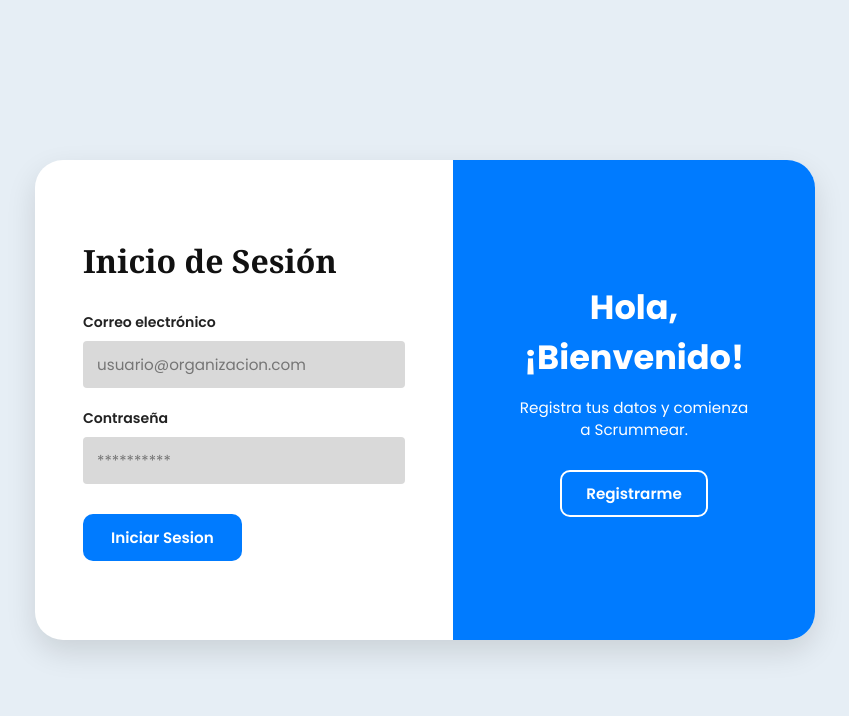
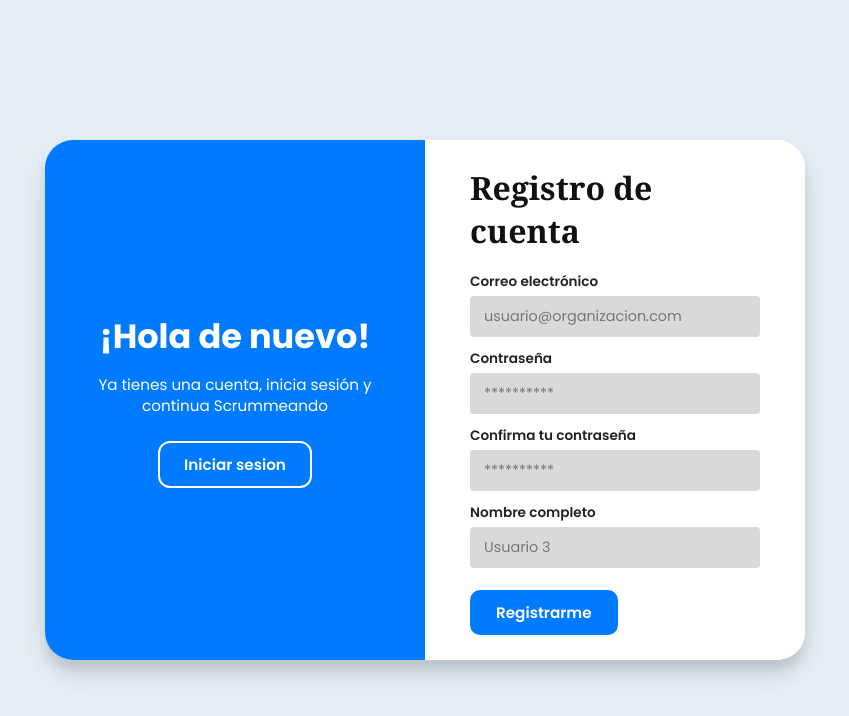
Before and after one commit to Saul848/Proyecto-SCRUM, a website: page public/html/login.html in a window 1280 px wide. Both pictures are taken after a click on the button "Registrarme". Shown: the whole page, without its empty margins (215-1064 px from the left). Drawn offline with Linux system fonts and the light colour scheme.

Commit message:
feat: mejoras de login

```diff
--- a/app.js
+++ b/app.js
@@ -65,9 +65,3 @@ http.createServer((req, res)=>{
     res.writeHead(301, {Location:`https://${host}:8443${req.url}`});
     res.end();
 }).listen(8082);
-
-const proyectosRoutes = require('./routes/proyectosRoutes');
-app.use('/proyectos', proyectosRoutes);
-
-const usuarioRoutes = require('./routes/UsuarioRoutes');
-app.use('/usuarios', usuarioRoutes);
--- a/public/css/login.css
+++ b/public/css/login.css
@@ -8,115 +8,166 @@
 }
 
 body {
-  background-color: #e6eef5;
-  min-height: 100vh;
+  background-color: #e5eff5;
   display: flex;
   justify-content: center;
   align-items: center;
+  min-height: 100vh;
 }
 
-.card-login {
-  display: flex;
-  width: 780px;
-  min-height: 480px;
+/* Tarjeta principal con bordes redondeados y sombra suave */
+.contenedor {
   background-color: #ffffff;
   border-radius: 28px;
+  box-shadow: 0 14px 28px rgba(0, 0, 0, 0.12), 0 10px 10px rgba(0, 0, 0, 0.08);
+  position: relative;
   overflow: hidden;
-  box-shadow: 0 12px 30px rgba(0, 0, 0, 0.12);
+  width: 760px;
+  max-width: 100%;
+  min-height: 520px;
 }
 
-/* Formulario izquierdo */
-.panel-form {
-  flex: 1;
-  padding: 60px 48px;
+/* Contenedor general para los formularios */
+.form-container {
+  position: absolute;
+  top: 0;
+  height: 100%;
+  transition: all 0.6s ease-in-out;
+}
+
+.form-container form {
+  background-color: #ffffff;
   display: flex;
   flex-direction: column;
+  padding: 0 45px;
+  height: 100%;
   justify-content: center;
+  text-align: left;
 }
 
-.panel-form h2 {
+.form-container h2 {
   font-family: 'Playfair Display', Georgia, serif;
   font-size: 2rem;
   font-weight: 800;
-  margin-bottom: 30px;
+  margin-bottom: 20px;
   color: #111111;
 }
 
-.campo {
-  display: flex;
-  flex-direction: column;
-  margin-bottom: 20px;
+.form-container label {
+  font-size: 0.85rem;
+  font-weight: 600;
+  color: #222222;
+  margin-bottom: 4px;
 }
 
-.campo label {
-  font-size: 0.88rem;
-  font-weight: 600;
-  margin-bottom: 8px;
-  color: #222222;
-}
-
-.campo input {
+.form-container input {
   background-color: #d9d9d9;
   border: none;
+  padding: 10px 14px;
+  margin-bottom: 12px;
   border-radius: 4px;
-  padding: 12px 14px;
-  font-size: 0.95rem;
+  font-size: 0.9rem;
   color: #333333;
   outline: none;
 }
 
+.form-container input::placeholder {
+  color: #777777;
+}
+
+/* Botón principal azul sólido */
 .btn-azul {
   background-color: #007bff;
   color: #ffffff;
+  font-size: 0.95rem;
+  font-weight: 600;
+  padding: 11px 26px;
   border: none;
   border-radius: 10px;
-  padding: 12px 28px;
-  font-size: 0.95rem;
-  font-weight: 600;
   cursor: pointer;
+  align-self: flex-start;
   margin-top: 10px;
-  align-self: flex-start;
   transition: background-color 0.2s ease;
 }
 
 .btn-azul:hover {
-  background-color: #0056b3;
+  background-color: #0062cc;
 }
 
-/* Panel informativo derecho */
-.panel-info {
-  flex: 1;
-  background-color: #007bff;
+/* Posición del Login por defecto (lado izquierdo) */
+.login-container {
+  left: 0;
+  width: 50%;
+  z-index: 2;
+}
+
+/* Posición del Registro por defecto (oculto) */
+.registro-container {
+  left: 0;
+  width: 50%;
+  opacity: 0;
+  z-index: 1;
+}
+
+/* Panel Deslizante Azul (Overlay) */
+.overlay-container {
+  position: absolute;
+  top: 0;
+  left: 50%;
+  width: 50%;
+  height: 100%;
+  overflow: hidden;
+  transition: transform 0.6s ease-in-out;
+  z-index: 100;
+}
+
+.overlay {
+  background: #007bff;
   color: #ffffff;
+  position: relative;
+  left: -100%;
+  height: 100%;
+  width: 200%;
+  transform: translateX(0);
+  transition: transform 0.6s ease-in-out;
+}
+
+.overlay-panel {
+  position: absolute;
   display: flex;
   flex-direction: column;
   justify-content: center;
   align-items: center;
+  padding: 0 40px;
   text-align: center;
-  padding: 40px;
+  top: 0;
+  height: 100%;
+  width: 50%;
+  transform: translateX(0);
+  transition: transform 0.6s ease-in-out;
 }
 
-.panel-info h1 {
+.overlay-panel h1 {
   font-size: 2.1rem;
   font-weight: 700;
-  margin-bottom: 14px;
+  margin-bottom: 12px;
 }
 
-.panel-info p {
+.overlay-panel p {
   font-size: 0.95rem;
-  margin-bottom: 30px;
-  max-width: 240px;
   line-height: 1.4;
+  margin-bottom: 25px;
 }
 
+/* Botón transparente con borde blanco */
 .btn-borde {
-  background: transparent;
+  background-color: transparent;
+  border: 2px solid #ffffff;
   color: #ffffff;
-  border: 2px solid #ffffff;
-  border-radius: 10px;
-  padding: 10px 24px;
   font-size: 0.95rem;
   font-weight: 600;
+  padding: 10px 24px;
+  border-radius: 12px;
   cursor: pointer;
   transition: background-color 0.2s ease;
 }
@@ -125,89 +176,55 @@ body {
   background-color: rgba(255, 255, 255, 0.15);
 }
 
-/* Contenedor oscuro detrás del modal */
-.modal {
-  position: fixed;
-  top: 0;
-  left: 0;
-  width: 100vw;
-  height: 100vh;
-  background-color: rgba(0, 0, 0, 0.55);
-  display: flex;
-  justify-content: center;
-  align-items: center;
-  z-index: 1000;
+.overlay-izq {
+  transform: translateX(-20%);
 }
 
-/* Tarjeta flotante del modal */
-.modal-contenido {
-  background-color: #ffffff;
-  border-radius: 20px;
-  padding: 35px 40px;
-  width: 420px;
-  max-width: 90%;
-  position: relative;
-  box-shadow: 0 10px 30px rgba(0, 0, 0, 0.2);
+.overlay-der {
+  right: 0;
+  transform: translateX(0);
 }
 
-.modal-contenido h2 {
-  margin-bottom: 20px;
-  color: #111111;
-  font-size: 1.6rem;
+/* ========================================================
+   ANIMACIONES DE TRANSICIÓN (AL AGREGAR .panel-activo)
+   ======================================================== */
+
+.contenedor.panel-activo .login-container {
+  transform: translateX(100%);
+  opacity: 0;
+  z-index: 1;
 }
 
-.modal-contenido form div {
-  display: flex;
-  flex-direction: column;
-  margin-bottom: 14px;
+.contenedor.panel-activo .registro-container {
+  transform: translateX(100%);
+  opacity: 1;
+  z-index: 5;
+  animation: mostrar 0.6s;
 }
 
-.modal-contenido label {
-  font-size: 0.85rem;
-  font-weight: 600;
-  margin-bottom: 5px;
-  color: #333333;
+.contenedor.panel-activo .overlay-container {
+  transform: translateX(-100%);
 }
 
-.modal-contenido input {
-  background-color: #f0f3f6;
-  border: 1px solid #dcdcdc;
-  border-radius: 6px;
-  padding: 10px 12px;
-  font-size: 0.9rem;
-  outline: none;
+.contenedor.panel-activo .overlay {
+  transform: translateX(50%);
 }
 
-.modal-acciones {
-  display: flex;
-  gap: 10px;
-  margin-top: 15px;
+.contenedor.panel-activo .overlay-izq {
+  transform: translateX(0);
 }
 
-.btn-cerrar {
-  position: absolute;
-  top: 15px;
-  right: 20px;
-  font-size: 1.6rem;
-  cursor: pointer;
-  color: #666666;
+.contenedor.panel-activo .overlay-der {
+  transform: translateX(20%);
 }
 
-.btn-cerrar:hover {
-  color: #000000;
+@keyframes mostrar {
+  0%, 49.99% {
+    opacity: 0;
+    z-index: 1;
+  }
+  50%, 100% {
+    opacity: 1;
+    z-index: 5;
+  }
 }
-
-.btn-secundario {
-  background-color: #e2e8f0;
-  color: #333333;
-  border: none;
-  border-radius: 10px;
-  padding: 12px 20px;
-  font-size: 0.95rem;
-  font-weight: 600;
-  cursor: pointer;
-}
-
-.btn-secundario:hover {
-  background-color: #cbd5e1;
-}
--- a/public/html/login.html
+++ b/public/html/login.html
@@ -3,74 +3,69 @@
 <head>
   <meta charset="UTF-8">
   <meta name="viewport" content="width=device-width, initial-scale=1.0">
-  <title>Scrumbird - Inicio de Sesión</title>
+  <title>Scrumbird - Autenticación</title>
   <link rel="stylesheet" href="../css/login.css">
 </head>
 <body>
 
-  <div class="card-login">
-    <!-- Panel Izquierdo: Formulario Login -->
-    <div class="panel-form">
-      <h2>Inicio de Sesión</h2>
+  <div class="contenedor" id="contenedor">
 
+    <!-- Lado Formulario: Registro de cuenta (Modo Registro) -->
+    <div class="form-container registro-container">
+      <form id="form-registro">
+        <h2>Registro de cuenta</h2>
+
+        <label for="reg-email">Correo electrónico</label>
+        <input type="email" id="reg-email" placeholder="usuario@organizacion.com" required maxlength="25">
+
+        <label for="reg-passwd">Contraseña</label>
+        <input type="password" id="reg-passwd" placeholder="**********" required maxlength="20">
+
+        <label for="reg-confirm">Confirma tu contraseña</label>
+        <input type="password" id="reg-confirm" placeholder="**********" required maxlength="20">
+
+        <label for="reg-nombre">Nombre completo</label>
+        <input type="text" id="reg-nombre" placeholder="Usuario 3" required maxlength="20">
+
+        <button type="submit" class="btn-azul">Registrarme</button>
+      </form>
+    </div>
+
+    <!-- Lado Formulario: Inicio de Sesión (Modo Login) -->
+    <div class="form-container login-container">
       <form id="form-login">
-        <div class="campo">
-          <label for="correo">Correo electrónico</label>
-          <input
-            type="email"
-            id="correo"
-            name="correo"
-            placeholder="usuario@organizacion.com"
-            required
-          >
-        </div>
+        <h2>Inicio de Sesión</h2>
 
-        <div class="campo">
-          <label for="passwd">Contraseña</label>
-          <input
-            type="password"
-            id="passwd"
-            name="passwd"
-            placeholder="**********"
-            required
-          >
-        </div>
+        <label for="login-email">Correo electrónico</label>
+        <input type="email" id="login-email" placeholder="usuario@organizacion.com" required>
+
+        <label for="login-passwd">Contraseña</label>
+        <input type="password" id="login-passwd" placeholder="**********" required>
 
         <button type="submit" class="btn-azul">Iniciar Sesion</button>
       </form>
     </div>
 
-    <!-- Panel Derecho: Bienvenida / Scrummear -->
-    <div class="panel-info">
-      <h1>Hola, ¡Bienvenido!</h1>
-      <p>Registra tus datos y comienza a Scrummear.</p>
-      <button type="button" class="btn-borde" id="btn-registrarse">Registrarme</button>
+    <!-- Paneles Azules Deslizantes (Overlay) -->
+    <div class="overlay-container">
+      <div class="overlay">
+        <!-- Panel Azul cuando estás en Registro (muestra botón para regresar a Login) -->
+        <div class="overlay-panel overlay-izq">
+          <h1>¡Hola de nuevo!</h1>
+          <p>Ya tienes una cuenta, inicia sesión y continua Scrummeando</p>
+          <button type="button" class="btn-borde" id="btn-ir-login">Iniciar sesion</button>
+        </div>
+
+        <!-- Panel Azul cuando estás en Login (muestra botón para ir a Registro) -->
+        <div class="overlay-panel overlay-der">
+          <h1>Hola, ¡Bienvenido!</h1>
+          <p>Registra tus datos y comienza a Scrummear.</p>
+          <button type="button" class="btn-borde" id="btn-ir-registro">Registrarme</button>
+        </div>
+      </div>
     </div>
+
   </div>
-  <!-- Modal para Crear Cuenta -->
-<div id="modal-registro" class="modal" style="display: none;">
-    <h2>Crear Cuenta</h2>
-    <form id="form-registro">
-        <div>
-            <label for="reg-nombre">Nombre:</label>
-            <input type="text" id="reg-nombre" required maxlength="20">
-        </div>
-        <div>
-            <label for="reg-username">Nombre de Usuario:</label>
-            <input type="text" id="reg-username" required maxlength="20">
-        </div>
-        <div>
-            <label for="reg-email">Correo Electrónico:</label>
-            <input type="email" id="reg-email" maxlength="25">
-        </div>
-        <div>
-            <label for="reg-passwd">Contraseña:</label>
-            <input type="password" id="reg-passwd" required maxlength="20">
-        </div>
-        <button type="submit" id="btn-enviar-registro">Registrarse</button>
-        <button type="button" onclick="mostrarModal('modal-login')">Ir al Login</button>
-    </form>
-</div>
 
   <script src="../js/login.js"></script>
 </body>
--- a/public/js/login.js
+++ b/public/js/login.js
@@ -1,19 +1,32 @@
 document.addEventListener('DOMContentLoaded', () => {
+  const contenedor = document.getElementById('contenedor');
+  const btnIrRegistro = document.getElementById('btn-ir-registro');
+  const btnIrLogin = document.getElementById('btn-ir-login');
+
   const formLogin = document.getElementById('form-login');
+  const formRegistro = document.getElementById('form-registro');
 
+  // --- Transición Visual entre Login y Registro ---
+  btnIrRegistro.addEventListener('click', () => {
+    contenedor.classList.add('panel-activo');
+  });
+
+  btnIrLogin.addEventListener('click', () => {
+    contenedor.classList.remove('panel-activo');
+  });
+
+  // --- Envío del Login ---
   formLogin.addEventListener('submit', async (e) => {
     e.preventDefault();
 
-    const correo = document.getElementById('correo').value.trim();
-    const passwd = document.getElementById('passwd').value;
+    const email = document.getElementById('login-email').value.trim();
+    const passwd = document.getElementById('login-passwd').value;
 
     try {
-      const respuesta = await fetch('/api/usuarios/login', {
+      const respuesta = await fetch('/usuarios/login', {
         method: 'POST',
-        headers: {
-          'Content-Type': 'application/json'
-        },
-        body: JSON.stringify({ email: correo, passwd })
+        headers: { 'Content-Type': 'application/json' },
+        body: JSON.stringify({ email, passwd })
       });
 
       const resultado = await respuesta.json();
@@ -23,19 +36,55 @@ document.addEventListener('DOMContentLoaded', () => {
         return;
       }
 
-      // Guardar información del usuario autenticado en sesión local
+      // Guardar usuario en sesión y redirigir
       sessionStorage.setItem('usuarioActivo', JSON.stringify(resultado.data));
-
-      // Redirigir al panel principal de proyectos
-      window.location.href = '/html/proyectos.html'; // Ajusta al HTML principal de tu equipo
+      window.location.href = '/html/PanelPrincipal.html';
     } catch (error) {
       console.error('Error al iniciar sesión:', error);
       alert('No se pudo conectar con el servidor.');
     }
   });
 
-  // Notificación temporal si presionan el botón del compañero
-  document.getElementById('btn-registrarse').addEventListener('click', () => {
-    alert('El módulo de registro de usuario está en desarrollo.');
+  // --- Envío del Registro de Cuenta ---
+  formRegistro.addEventListener('submit', async (e) => {
+    e.preventDefault();
+
+    const nombre = document.getElementById('reg-nombre').value.trim();
+    const email = document.getElementById('reg-email').value.trim();
+    const passwd = document.getElementById('reg-passwd').value;
+    const confirm = document.getElementById('reg-confirm').value;
+
+    if (passwd !== confirm) {
+      alert('Las contraseñas no coinciden.');
+      return;
+    }
+
+    // Para el username usamos la parte inicial del correo (antes del @)
+    const username = email.split('@')[0].slice(0, 20);
+
+    try {
+      const respuesta = await fetch('/usuarios', {
+        method: 'POST',
+        headers: { 'Content-Type': 'application/json' },
+        body: JSON.stringify({ nombre, username, email, passwd })
+      });
+
+      const resultado = await respuesta.json();
+
+      if (!respuesta.ok) {
+        alert(resultado.error || 'Error al registrar usuario');
+        return;
+      }
+
+      alert('¡Cuenta creada exitosamente! Ahora inicia sesión.');
+      formRegistro.reset();
+
+      // Regresa automáticamente la tarjeta al lado de login y coloca el correo
+      contenedor.classList.remove('panel-activo');
+      document.getElementById('login-email').value = email;
+    } catch (error) {
+      console.error('Error al registrar:', error);
+      alert('No se pudo conectar con el servidor para registrar la cuenta.');
+    }
   });
 });
```
